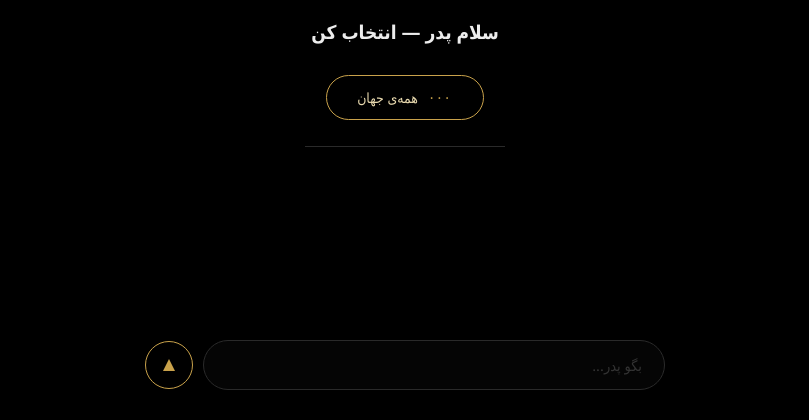
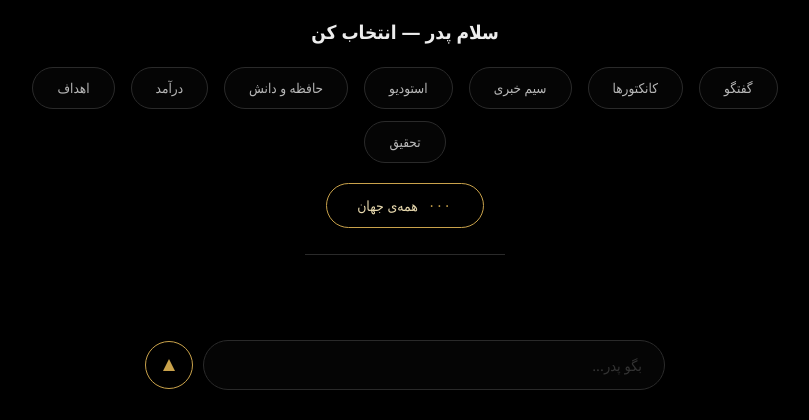
Before and after one commit to 369369yz-collab/genesis-windows, a website built with Vite: page app/index.html in a window 1280 px wide. Shown: the part 380-800 px from the top of the page, without its empty margins (235-1044 px from the left). Built offline with nearby package versions, Linux system fonts and the light colour scheme; files whose address does not match are found by name.

Commit message:
fix(frontend): bundle main.js as module — unbundled script shipped a fully dead UI on real PCs
NEVER-AGAIN 2026-10-15: app/index.html used <script src=...> without
type=module, so vite refused to bundle it ('can't be bundled without
type=module attribute') and dist/ shipped with NO JavaScript at all.
Every button and Enter was dead on the real PC while backend self-tests
stayed green. Added a frontend bundle gate to build-windows.yml that
fails the build if dist/assets/*.js is missing or index.html does not
reference a bundled module script.

```diff
--- a/app/index.html
+++ b/app/index.html
@@ -46,6 +46,6 @@
 
   <div class="toast hidden" id="toast"></div>
 </div>
-<script src="src/main.js"></script>
+<script type="module" src="/src/main.js"></script>
 </body>
 </html>
```
Also changed, not shown: .github/workflows/build-windows.yml.
